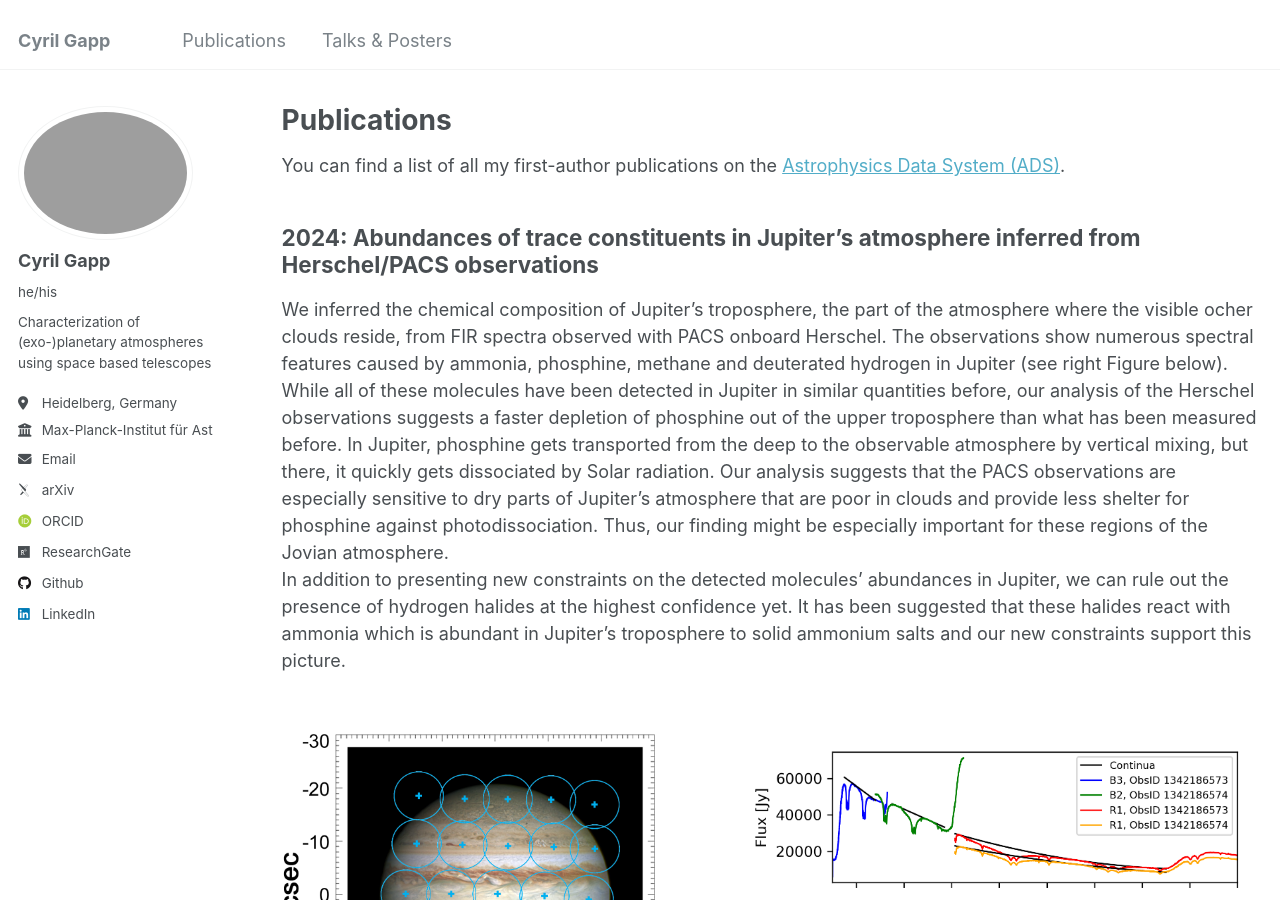
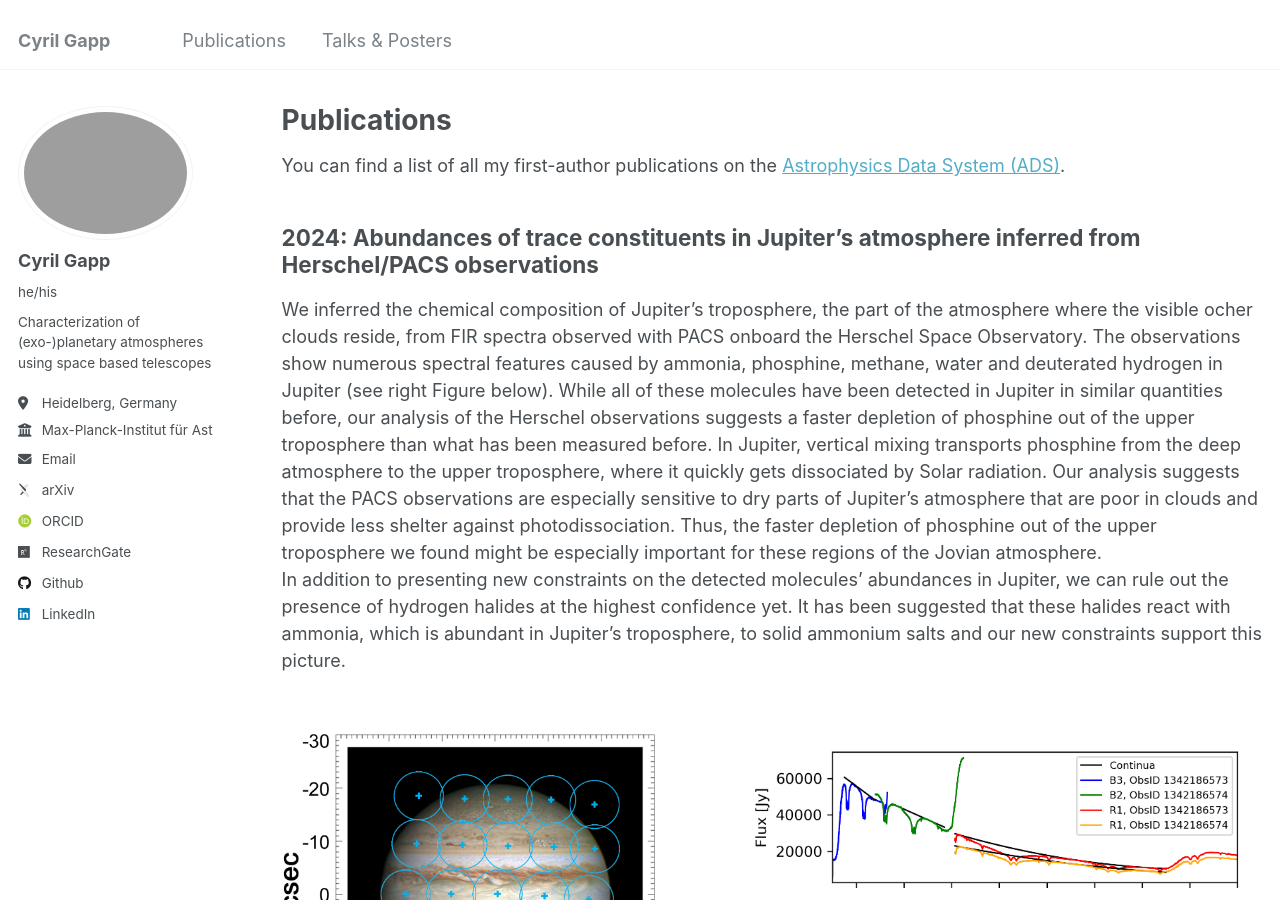
Before and after one commit to gapp-c/gapp-c.github.io, a Jekyll site: the page built from _pages/publications.md, in a window 1280 px wide and 900 px high. Built offline with Jekyll 4.4.1, drawn with Linux system fonts in a browser that asks for light colours; some web fonts are replaced.

Commit message:
Jupiter update

```diff
--- a/_pages/publications.md
+++ b/_pages/publications.md
@@ -13,8 +13,8 @@ https://ui.adsabs.harvard.edu/search/fq=%7B!type%3Daqp%20v%3D%24fq_database%7D&f
 2024: Abundances of trace constituents in Jupiter's atmosphere inferred from Herschel/PACS observations
 ----------------------------------------------------------------------------
 
-We inferred the chemical composition of Jupiter's troposphere, the part of the atmosphere where the visible ocher clouds reside, from FIR spectra observed with PACS onboard Herschel. The observations show numerous spectral features caused by ammonia, phosphine, methane and deuterated hydrogen in Jupiter (see right Figure below). While all of these molecules have been detected in Jupiter in similar quantities before, our analysis of the Herschel observations suggests a faster depletion of phosphine out of the upper troposphere than what has been measured before. In Jupiter, phosphine gets transported from the deep to the observable atmosphere by vertical mixing, but there, it quickly gets dissociated by Solar radiation. Our analysis suggests that the PACS observations are especially sensitive to dry parts of Jupiter’s atmosphere that are poor in clouds and provide less shelter for phosphine against photodissociation. Thus, our finding might be especially important for these regions of the Jovian atmosphere.
-In addition to presenting new constraints on the detected molecules' abundances in Jupiter, we can rule out the presence of hydrogen halides at the highest confidence yet. It has been suggested that these halides react with ammonia which is abundant in Jupiter’s troposphere to solid ammonium salts and our new constraints support this picture.
+We inferred the chemical composition of Jupiter's troposphere, the part of the atmosphere where the visible ocher clouds reside, from FIR spectra observed with PACS onboard the Herschel Space Observatory. The observations show numerous spectral features caused by ammonia, phosphine, methane, water and deuterated hydrogen in Jupiter (see right Figure below). While all of these molecules have been detected in Jupiter in similar quantities before, our analysis of the Herschel observations suggests a faster depletion of phosphine out of the upper troposphere than what has been measured before. In Jupiter, vertical mixing transports phosphine from the deep atmosphere to the upper troposphere, where it quickly gets dissociated by Solar radiation. Our analysis suggests that the PACS observations are especially sensitive to dry parts of Jupiter’s atmosphere that are poor in clouds and provide less shelter against photodissociation. Thus, the faster depletion of phosphine out of the upper troposphere we found might be especially important for these regions of the Jovian atmosphere.
+In addition to presenting new constraints on the detected molecules' abundances in Jupiter, we can rule out the presence of hydrogen halides at the highest confidence yet. It has been suggested that these halides react with ammonia, which is abundant in Jupiter’s troposphere, to solid ammonium salts and our new constraints support this picture.
 
 <div style="display: flex; flex-direction: row; justify-content: space-around; align-items: center; text-align: center;">
   <figure>
```
Also changed, not shown: _pages/talks.md (+1 -1 lines).
